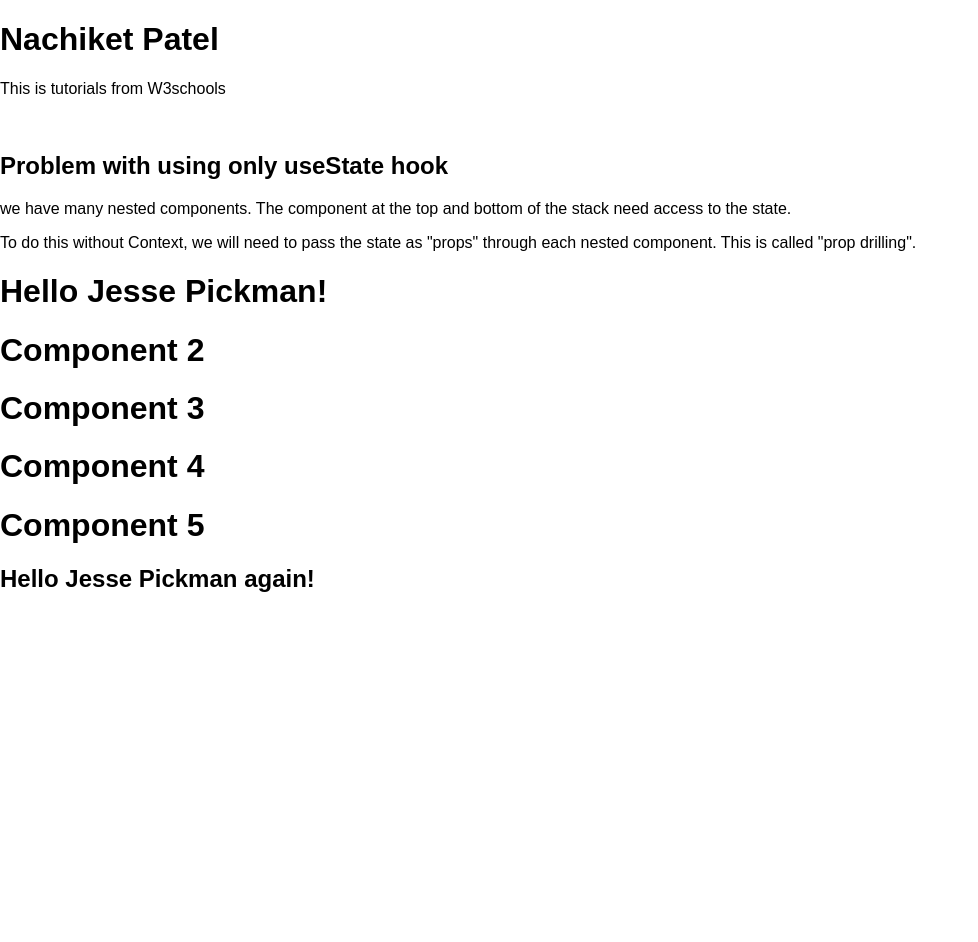
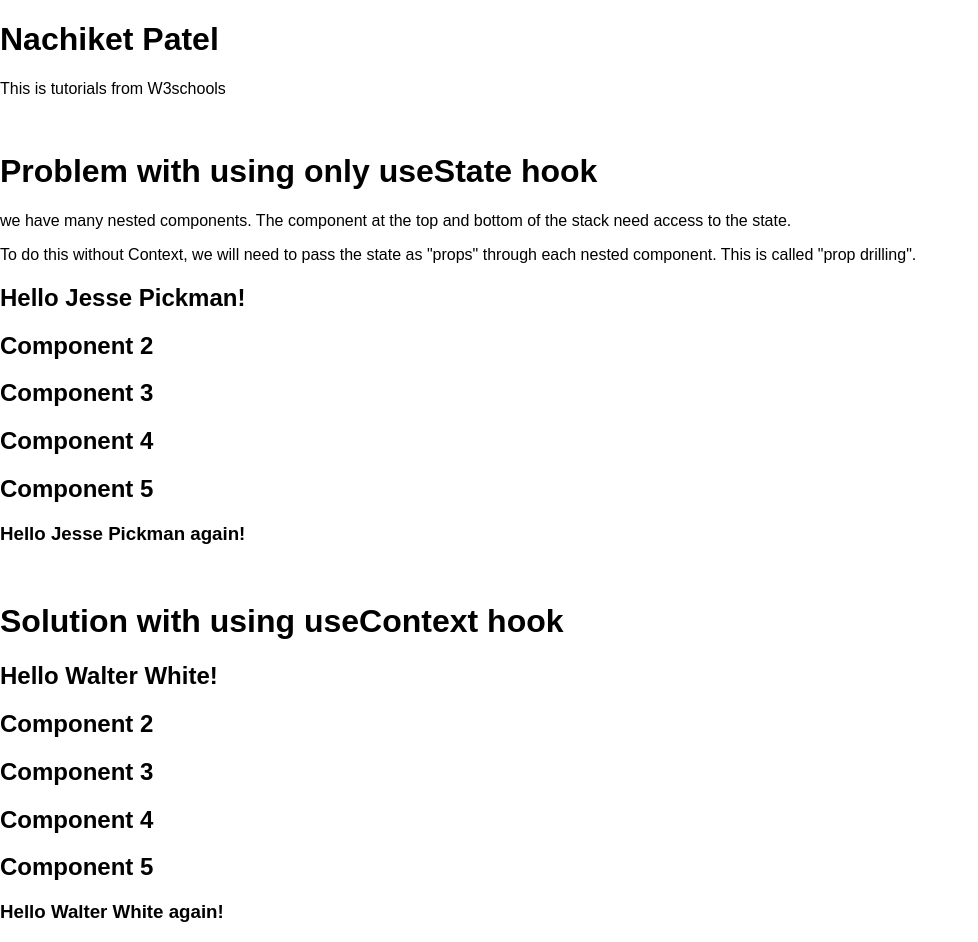
Before and after one commit to Nachiket-Patel/Web-Devolopment, a React (Create React App) app in the folder React/W3schools/w3schools/: page / in a window 1280 px wide. Shown: the whole page, without its empty margins (0-978 px from the left). Before the commit the page ends 800 px from the top, so only its background shows below. Built offline with nearby package versions, Linux system fonts and the light colour scheme.

Commit message:
solution with useContext hook

```diff
--- a/React/W3schools/w3schools/src/React-Hooks/UseContexthook.js
+++ b/React/W3schools/w3schools/src/React-Hooks/UseContexthook.js
@@ -1,4 +1,4 @@
-import React, { useState } from 'react';
+import React, { useState, createContext, useContext } from 'react';
 
 
 const ProblemUseState = () => {
@@ -8,7 +8,7 @@ const ProblemUseState = () => {
 
     return(
       <>
-        <h1>{`Hello ${user}!`}</h1>
+        <h2>{`Hello ${user}!`}</h2>
         <Component2 user={user} />
       </>
     );
@@ -17,7 +17,7 @@ const ProblemUseState = () => {
   function Component2({ user }) {
     return(
       <>
-        <h1>Component 2</h1>
+        <h2>Component 2</h2>
         <Component3 user={user} />
       </>
     );
@@ -26,7 +26,7 @@ const ProblemUseState = () => {
   function Component3({ user }) {
     return(
       <>
-        <h1>Component 3</h1>
+        <h2>Component 3</h2>
         <Component4 user={user} />
       </>
     );
@@ -35,7 +35,7 @@ const ProblemUseState = () => {
   function Component4({ user }) {
     return(
       <>
-        <h1>Component 4</h1>
+        <h2>Component 4</h2>
         <Component5 user={user} />
       </>
     );
@@ -44,8 +44,69 @@ const ProblemUseState = () => {
   function Component5 ({ user }) {
     return(
       <>
-        <h1>Component 5</h1>
-        <h2>{`Hello ${user} again!`}</h2>
+        <h2>Component 5</h2>
+        <h3>{`Hello ${user} again!`}</h3>
+      </>
+    );
+  }
+
+  return(
+    <>
+      <Component1 />
+    </>
+  );
+}
+
+
+function SolutionUseState() {
+
+  const UserContext = createContext();
+
+  function Component1() {
+    const [user, setUser] = useState("Walter White");
+
+    return(
+      <UserContext.Provider value={user}>
+        <h2>{`Hello ${user}!`}</h2>
+        <Component2 />
+      </UserContext.Provider>
+    );
+  }
+
+  function Component2() {
+    return(
+      <>
+        <h2>Component 2</h2>
+        <Component3 />
+      </>
+    );
+  }
+
+  function Component3() {
+    return(
+      <>
+        <h2>Component 3</h2>
+        <Component4 />
+      </>
+    );
+  }
+
+  function Component4() {
+    return(
+      <>
+        <h2>Component 4</h2>
+        <Component5 />
+      </>
+    );
+  }
+
+  function Component5() {
+    const user = useContext(UserContext);
+
+    return(
+      <>
+        <h2>Component 5</h2>
+        <h3>{`Hello ${user} again!`}</h3>
       </>
     );
   }
@@ -61,11 +122,13 @@ const ProblemUseState = () => {
 export default function UseContexthook() {
   return(
     <>
-      <h2>Problem with using only useState hook</h2>
+      <h1>Problem with using only useState hook</h1>
       <p>we have many nested components. The component at the top and bottom of the stack need access to the state.</p>
       <p>To do this without Context, we will need to pass the state as "props" through each nested component. This is called "prop drilling".</p>
       <ProblemUseState />
       <br/>
+      <h1>Solution with using useContext hook</h1>
+      <SolutionUseState />
     </>
   );
 }
```
